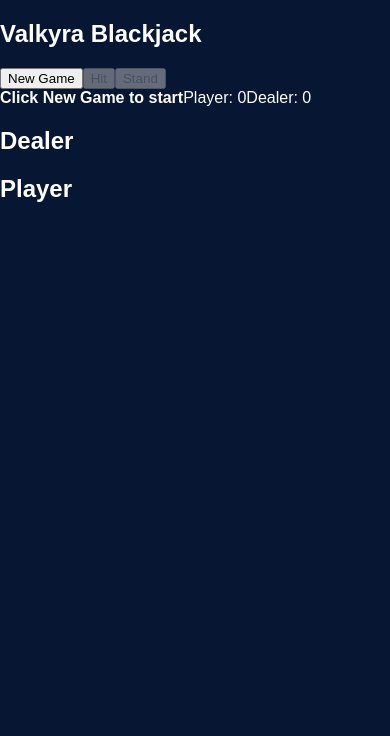
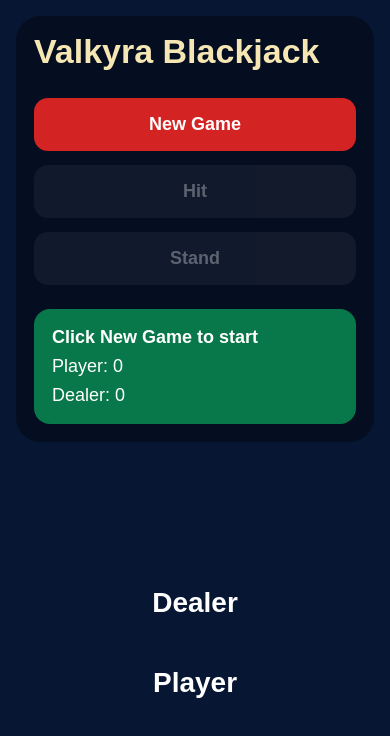
Before and after one commit to PlayYourPhotos/playyourphotos-blackjack, a React (Create React App) app: page /demo in a window 390 px wide. Shown: the top 736 px of the page. Built offline with nearby package versions, Linux system fonts and the light colour scheme.

Commit message:
Update styles.css

```diff
--- a/src/styles.css
+++ b/src/styles.css
@@ -9,27 +9,89 @@ body {
   box-sizing: border-box;
 }
 
-.demo-page {
-  padding: 20px;
+.blackjack-page {
+  min-height: 100vh;
+  display: grid;
+  grid-template-columns: 320px 1fr;
+  gap: 30px;
+  padding: 24px;
+  background: #071633;
 }
 
-.demo-title {
-  font-size: 44px;
-  font-weight: 800;
-  margin-bottom: 28px;
-  letter-spacing: 1px;
+.game-panel {
+  background: rgba(0, 0, 0, 0.35);
+  border-radius: 24px;
+  padding: 24px;
+  height: fit-content;
 }
 
-/* GRID */
-.card-grid,
-.deck-grid {
-  display: grid;
-  grid-template-columns: repeat(auto-fit, minmax(190px, 190px));
-  gap: 16px;
-  max-width: 1700px;
+.game-title {
+  font-size: 38px;
+  line-height: 1.05;
+  margin: 0 0 28px;
+  color: #f5e6b3;
 }
 
-/* CARD */
+.primary-button,
+.game-button {
+  width: 100%;
+  border: none;
+  border-radius: 14px;
+  padding: 16px;
+  margin-bottom: 14px;
+  font-size: 18px;
+  font-weight: 800;
+  cursor: pointer;
+}
+
+.primary-button {
+  background: #d42323;
+  color: white;
+}
+
+.game-button {
+  background: rgba(255, 255, 255, 0.14);
+  color: white;
+}
+
+.game-button:disabled {
+  opacity: 0.35;
+  cursor: not-allowed;
+}
+
+.status-box {
+  margin-top: 10px;
+  background: #08784a;
+  border-radius: 16px;
+  padding: 18px;
+  display: grid;
+  gap: 8px;
+  font-size: 18px;
+}
+
+.table-area {
+  display: grid;
+  gap: 34px;
+  align-content: start;
+  justify-items: center;
+}
+
+.hand-section {
+  text-align: center;
+}
+
+.hand-section h2 {
+  font-size: 34px;
+  margin: 0 0 14px;
+}
+
+.hand-row {
+  display: flex;
+  justify-content: center;
+  flex-wrap: wrap;
+  gap: 16px;
+}
+
 .card {
   position: relative;
   width: 190px;
@@ -52,7 +114,6 @@ body {
   object-fit: cover;
 }
 
-/* CORNERS */
 .corner {
   position: absolute;
   display: flex;
@@ -78,7 +139,6 @@ body {
   transform: rotate(180deg);
 }
 
-/* SMALLER NUMBERS */
 .corner-rank {
   font-size: 18px;
   font-weight: 800;
@@ -89,7 +149,6 @@ body {
   justify-content: center;
 }
 
-/* BIGGER SUITS */
 .corner-suit {
   font-size: 28px;
   font-weight: 900;
@@ -101,7 +160,6 @@ body {
   justify-content: center;
 }
 
-/* LANDING */
 .landing-page {
   min-height: 100vh;
   background:
@@ -154,20 +212,31 @@ body {
   transform: translateY(-2px);
 }
 
-/* MOBILE */
 @media (max-width: 768px) {
-  .demo-title {
-    font-size: 30px;
+  .blackjack-page {
+    grid-template-columns: 1fr;
+    padding: 16px;
   }
 
-  .card-grid,
-  .deck-grid {
-    grid-template-columns: repeat(3, 1fr);
-    gap: 10px;
+  .game-panel {
+    padding: 18px;
+  }
+
+  .game-title {
+    font-size: 34px;
+  }
+
+  .hand-section h2 {
+    font-size: 28px;
   }
 
   .card {
-    width: 100%;
+    width: 31vw;
+    max-width: 150px;
+  }
+
+  .hand-row {
+    gap: 10px;
   }
 
   .corner-rank {
```
